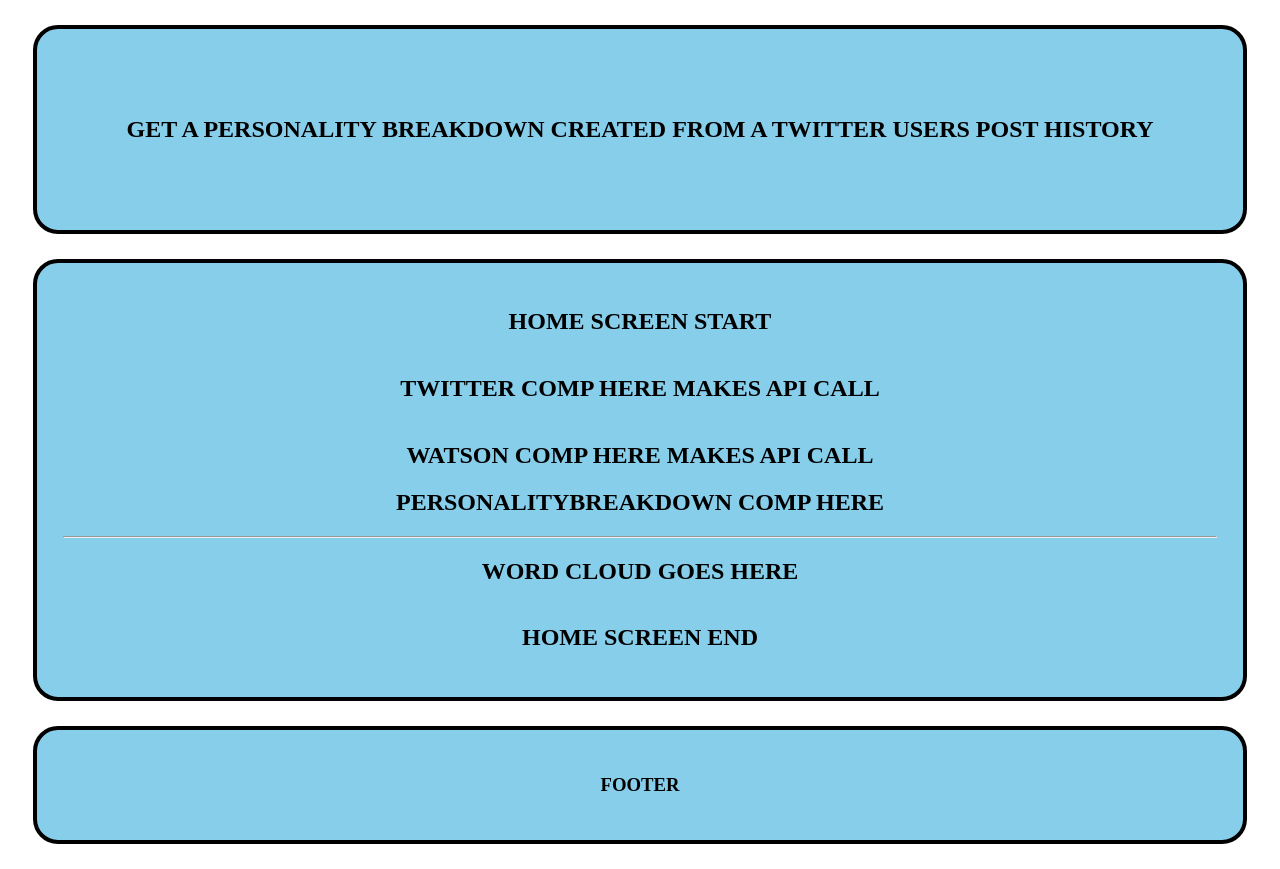
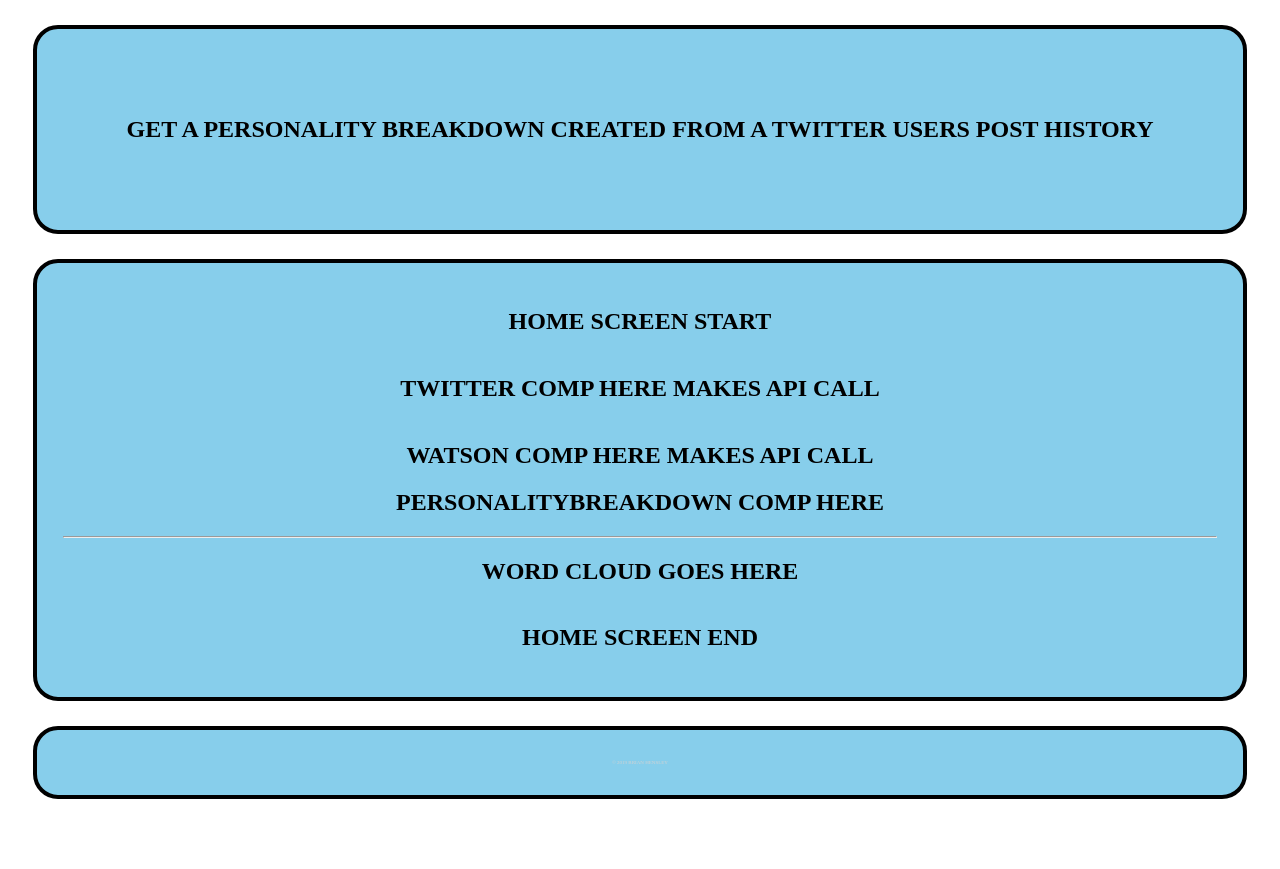
Before and after one commit to brnhensley/personality-profile, a React (Create React App) app: page / in a window 1280 px wide. After the commit the page ends 825 px from the top, so only its background shows below. Built offline with nearby package versions, Linux system fonts and the light colour scheme; the HTML template or start-up script is replaced by a standard one.

Commit message:
add footer info

```diff
--- a/src/components/Footer.jsx
+++ b/src/components/Footer.jsx
@@ -19,8 +19,12 @@
           padding: 2%;
           border-radius: 25px;
         }
+        p {
+          color: lightgrey;
+          font-size: 5px;
+        }
       `}</style>
-      <h3>FOOTER</h3>
+      <p>© 2019 Brian Hensley</p>
     </div>
   );
 }
```
